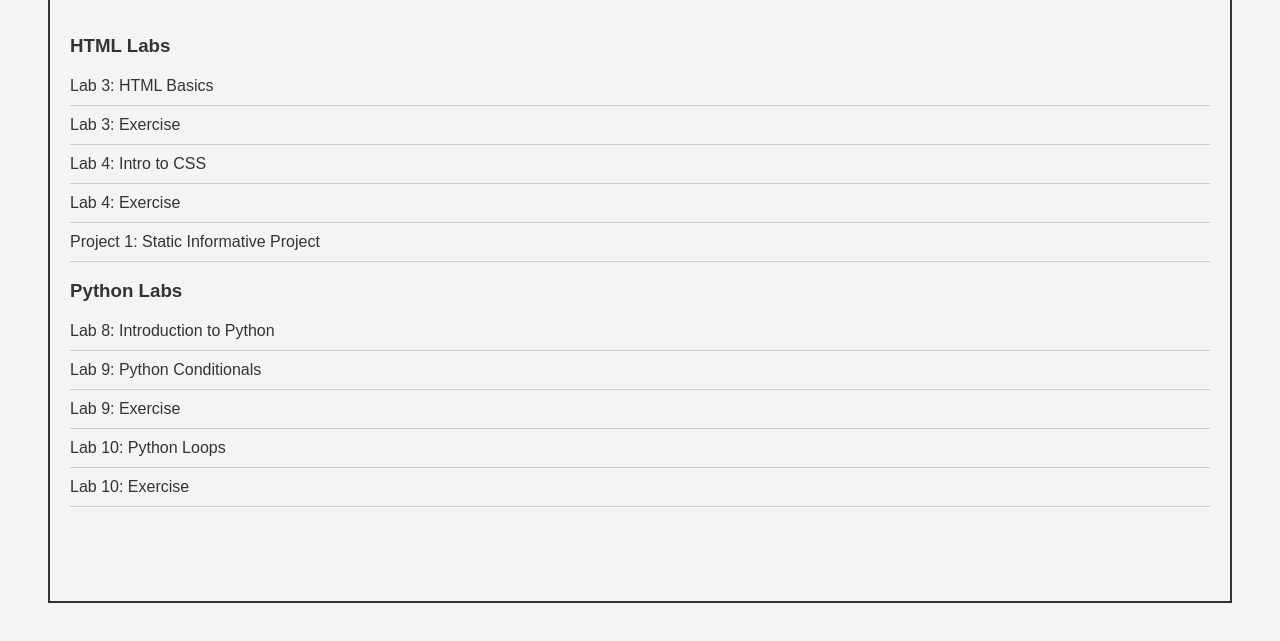
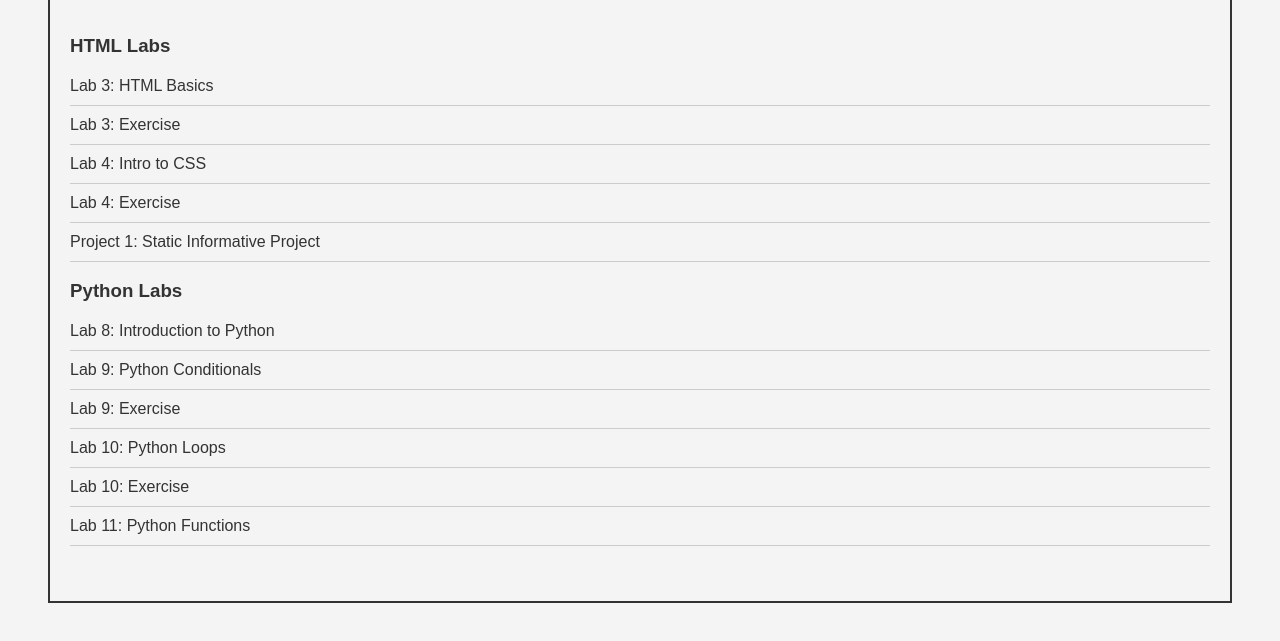
Before and after one commit to Mig-uel/ACE1025, a plain HTML site: page index.html in a window 1280 px wide. Shown: the part 149-790 px from the top of the page. Drawn offline with Linux system fonts and the light colour scheme.

Commit message:
Add Lab 11 link for Python Functions in index.html
- Included a new link to download Lab 11: Python Functions
- Enhances navigation for users to access all lab exercises

```diff
--- a/index.html
+++ b/index.html
@@ -99,6 +99,9 @@
       <ul>
         <li><a href="./lab10/lab10_exercise.py" download="castillo_lab10_exercise.py">Lab 10: Exercise</a></li>
       </ul>
+      <ul>
+        <li><a download="castillo_lab11.py" href="./lab11/lab11.py">Lab 11: Python Functions</a></li>
+      </ul>
     </div>
   </section>
 
```
